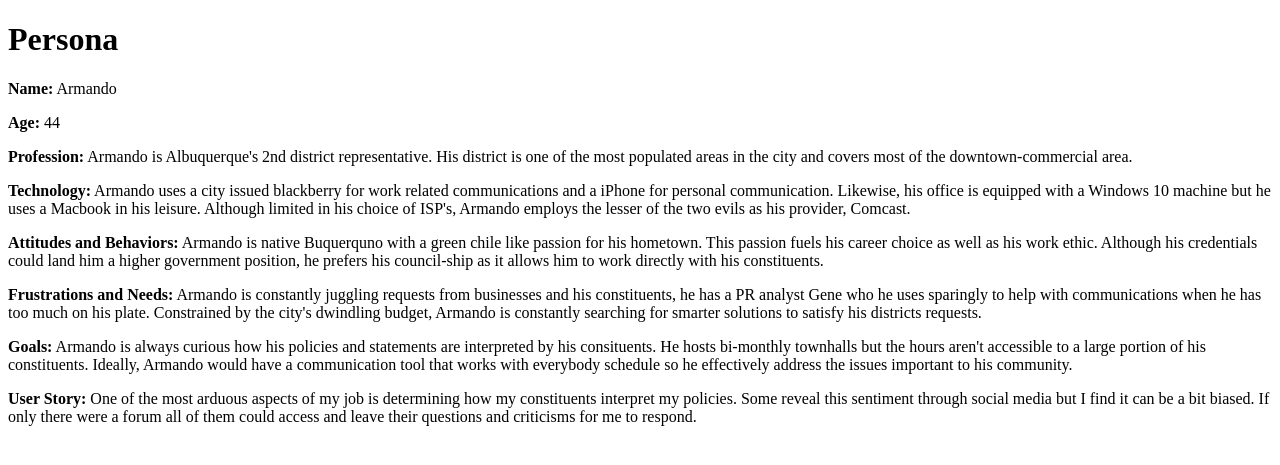
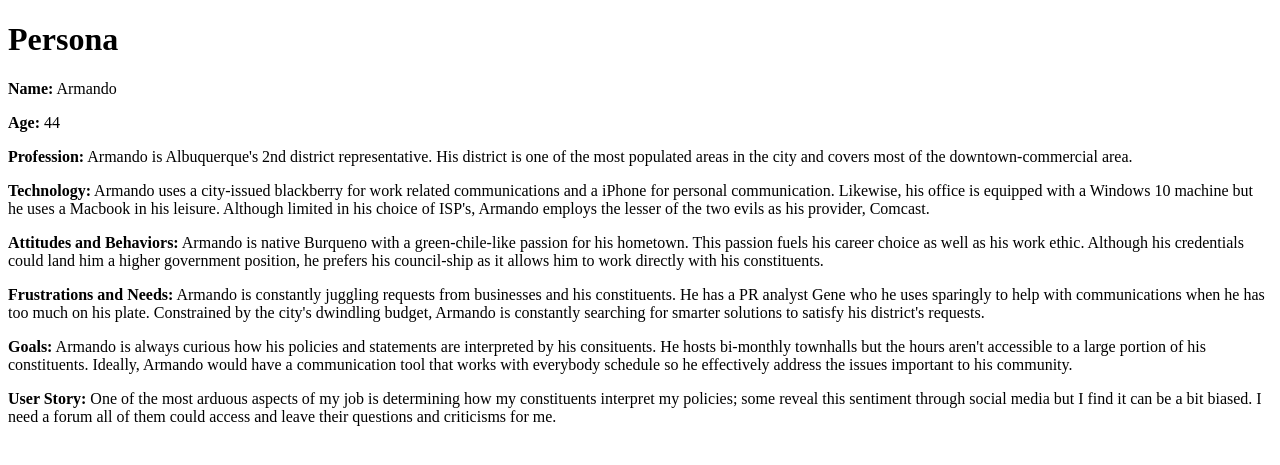
Before and after one commit to stevenhebert/townhall, a PHP site: page /epic/armando.php in a window 1280 px wide. Shown: the top 465 px of the page. Run offline with PHP 8.4, Linux system fonts and the light colour scheme.

Commit message:
grammatical changes to armando

```diff
--- a/epic/armando.php
+++ b/epic/armando.php
@@ -13,21 +13,21 @@
 		<p><strong>Profession:</strong> Armando is Albuquerque's 2nd district representative. His district is
 			one of the most populated areas in the city and covers most of the downtown-commercial area.</p>
 
-		<p><strong>Technology:</strong> Armando uses a city issued blackberry for work related communications and
+		<p><strong>Technology:</strong> Armando uses a city-issued blackberry for work related communications and
 			a iPhone for personal communication. Likewise, his office is equipped with a Windows 10 machine but he uses a
 			Macbook in his leisure. Although limited in his choice of ISP's, Armando employs the lesser of the two evils
 			as his provider, Comcast.</p>
 
-		<p><strong>Attitudes and Behaviors:</strong> Armando is native Buquerquno with a green chile like passion for his
+		<p><strong>Attitudes and Behaviors:</strong> Armando is native Burqueno with a green-chile-like passion for his
 			hometown. This passion fuels his career choice as well as his work ethic. Although his credentials could land
 			him a higher government position, he prefers his council-ship as it allows him to work directly with his
 			constituents.</p>
 
 
 		<p><strong>Frustrations and Needs:</strong> Armando is constantly juggling requests from businesses and his
-			constituents, he has a PR analyst Gene who he uses sparingly to help with communications when he has too much
+			constituents. He has a PR analyst Gene who he uses sparingly to help with communications when he has too much
 			on his plate. Constrained by the city's dwindling budget, Armando is constantly searching for smarter solutions
-			to satisfy his districts requests.</p>
+			to satisfy his district's requests.</p>
 
 
 		<p><strong>Goals:</strong> Armando is always curious how his policies and statements are interpreted by his
@@ -37,8 +37,7 @@
 
 
 		<p><strong>User Story:</strong> One of the most arduous aspects of my job is determining how my constituents
-			interpret my policies. Some reveal this sentiment through social media but I find it can be a bit
-			biased. If only there were a forum all of them could access and leave their questions and criticisms for me to
-			respond.</p>
+			interpret my policies; some reveal this sentiment through social media but I find it can be a bit
+			biased. I need a forum all of them could access and leave their questions and criticisms for me.</p>
 	</body>
 </html>
```
